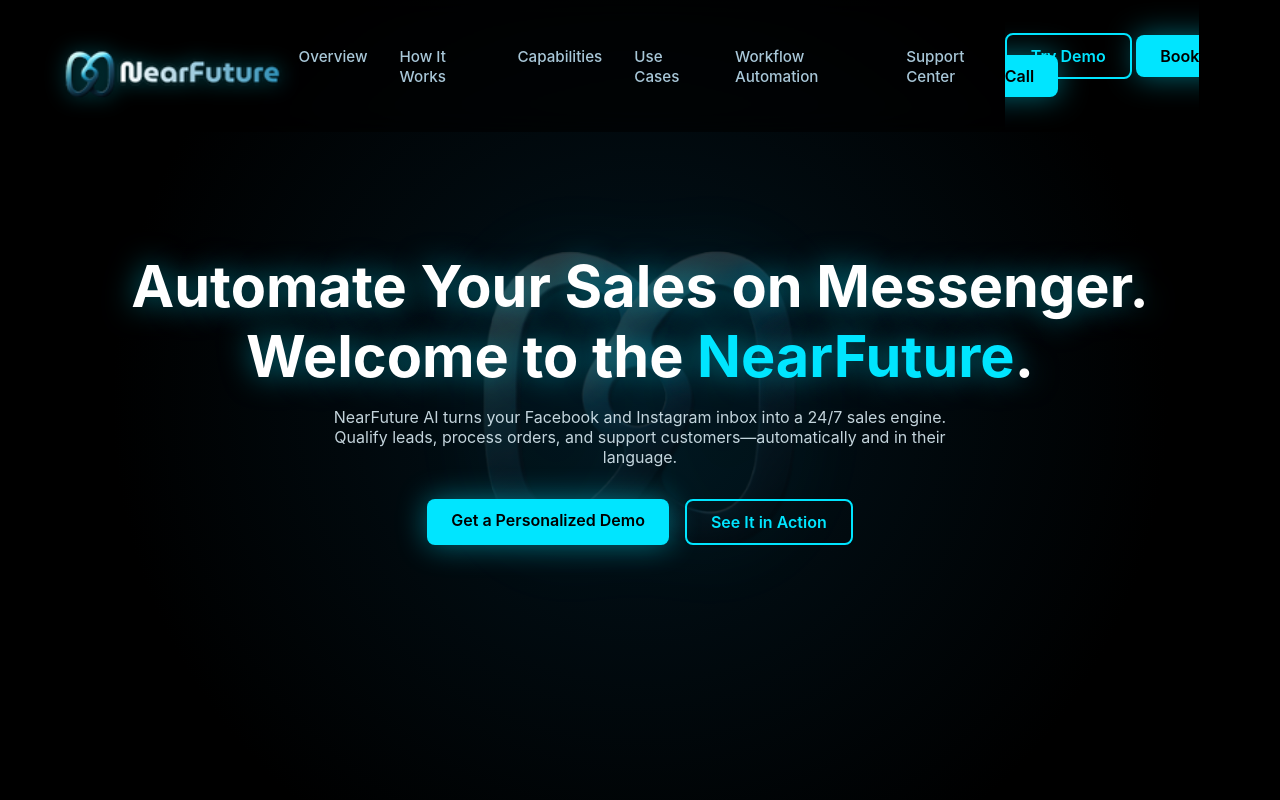
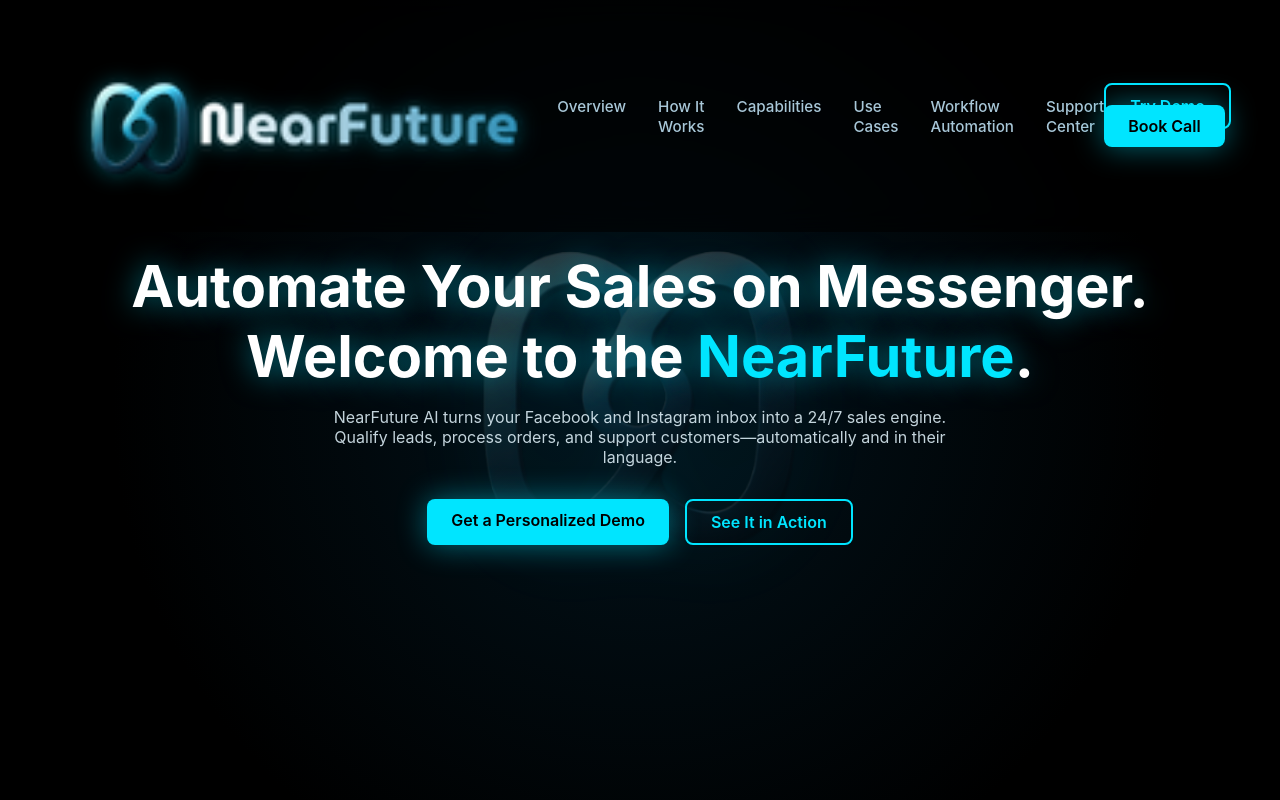
Before and after one commit to contactnearfuturecorp-blip/NearFuture-AI, a plain HTML site: page index.html in a window 1280 px wide. Shown: the top 800 px of the page. Drawn offline with Linux system fonts and the light colour scheme; a web font is replaced by a local one.

Commit message:
Update index.html

```diff
--- a/index.html
+++ b/index.html
@@ -67,7 +67,7 @@
 
     /* 🔥 Bigger logoname (navbar logo) */
     .logo-img{
-      height:100px;  /* make it big but not pushing text */
+      height:200px;  /* make it big but not pushing text */
       transform: translateY(4px);
       filter: drop-shadow(0 0 10px rgba(0, 229, 255, 0.4));
     }
```
